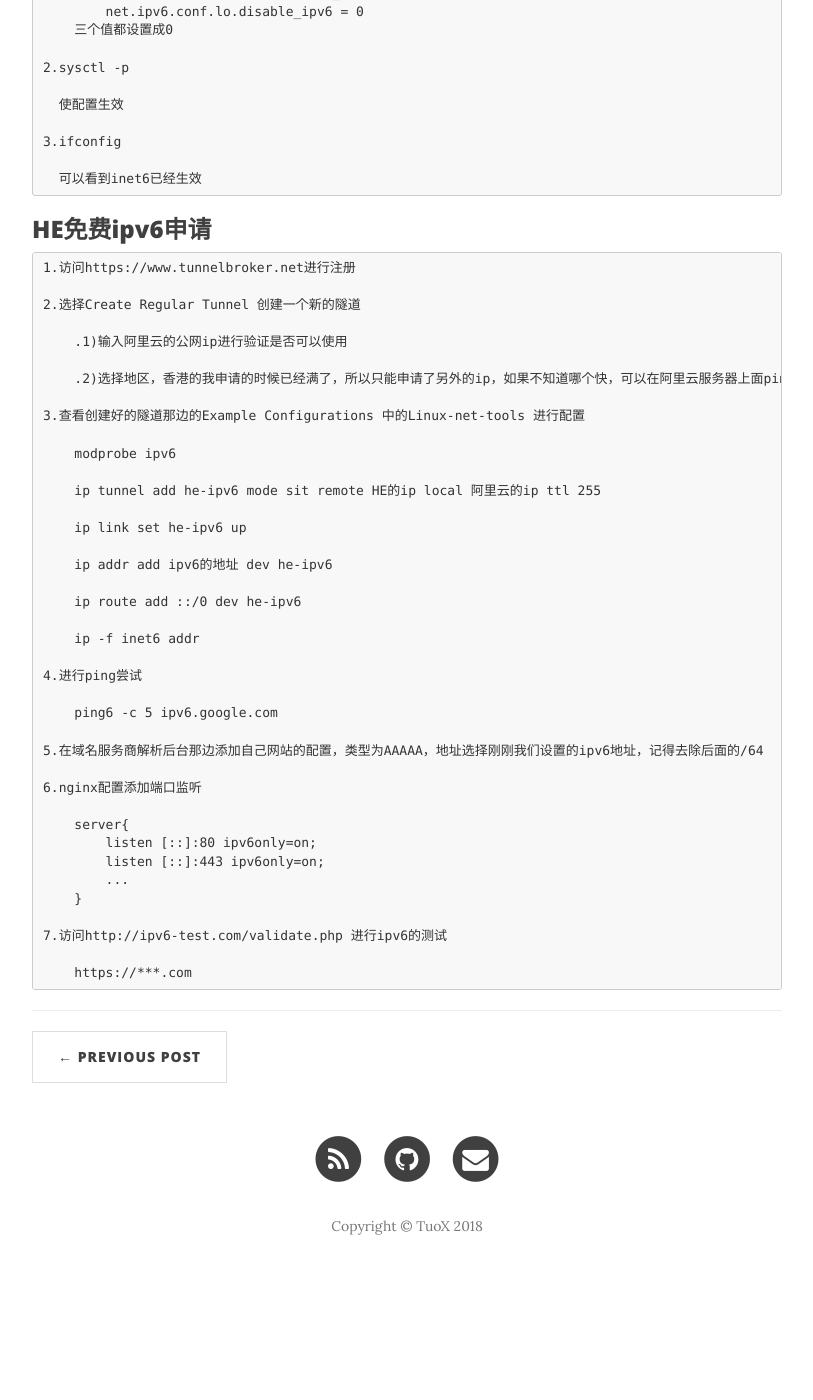
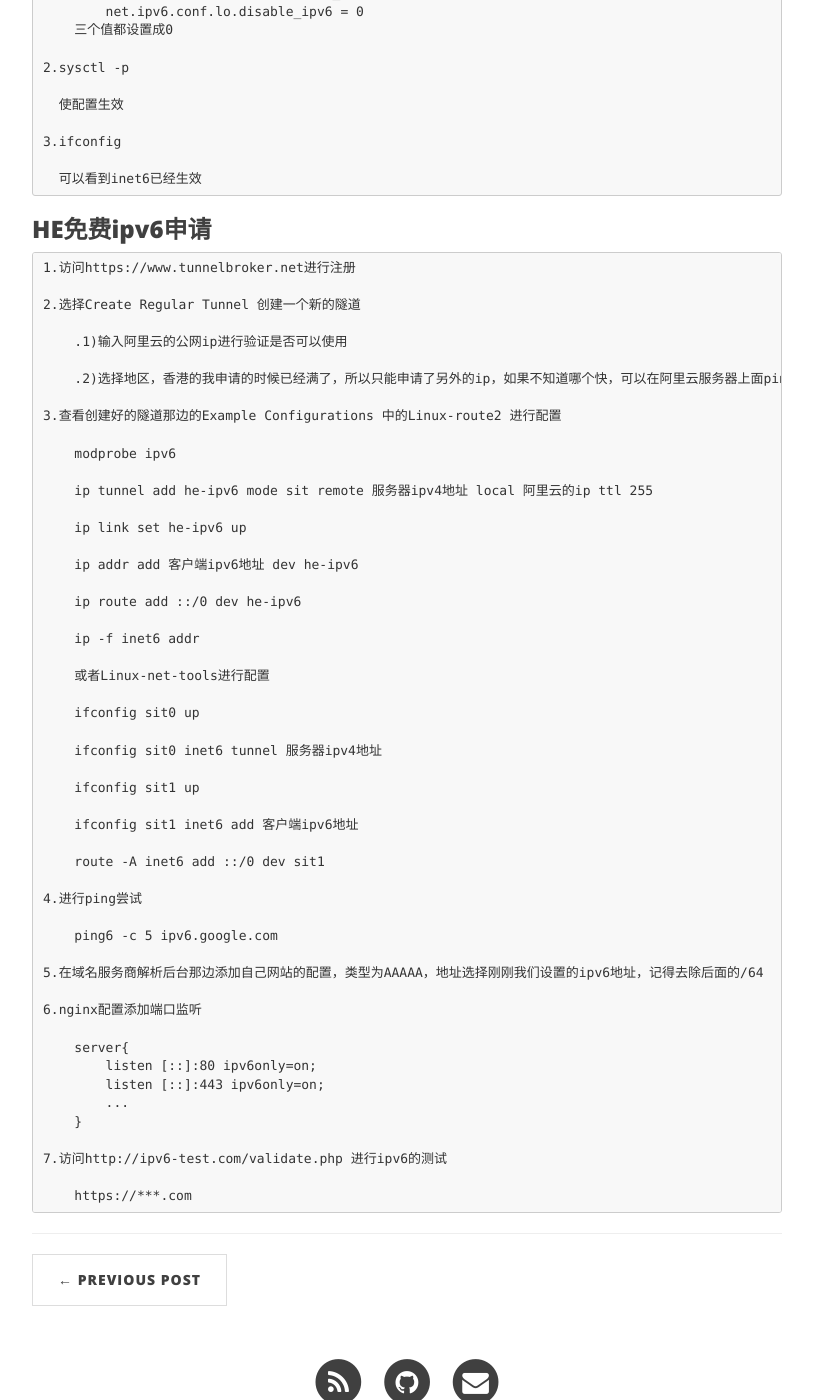
Before and after one commit to linzhiming0826/linzhiming0826.github.io, a Jekyll site: the page built from _posts/2018-09-27-ipv6.markdown, in a window 1280 px wide and 1400 px high, scrolled down 795 px. Shown: the whole window, without its empty margins (233-1046 px from the left). Built offline with Jekyll 4.4.1, drawn with Linux system fonts in a browser that asks for light colours; nearby versions of some CDN libraries; comment, search, counter and statistics services are not loaded; before the commit the page ends 2097 px from its top, so only the background shows below that.

Commit message:
修改文章

```diff
--- a/_posts/2018-09-27-ipv6.markdown
+++ b/_posts/2018-09-27-ipv6.markdown
@@ -41,19 +41,31 @@ header-img: "img/post-26/bg.png"
 
         .2)选择地区，香港的我申请的时候已经满了，所以只能申请了另外的ip，如果不知道哪个快，可以在阿里云服务器上面ping一下
 
-    3.查看创建好的隧道那边的Example Configurations 中的Linux-net-tools 进行配置
+    3.查看创建好的隧道那边的Example Configurations 中的Linux-route2 进行配置
 
         modprobe ipv6
 
-        ip tunnel add he-ipv6 mode sit remote HE的ip local 阿里云的ip ttl 255
+        ip tunnel add he-ipv6 mode sit remote 服务器ipv4地址 local 阿里云的ip ttl 255
 
         ip link set he-ipv6 up
 
-        ip addr add ipv6的地址 dev he-ipv6
+        ip addr add 客户端ipv6地址 dev he-ipv6
 
         ip route add ::/0 dev he-ipv6
 
         ip -f inet6 addr
+
+        或者Linux-net-tools进行配置
+
+        ifconfig sit0 up
+
+        ifconfig sit0 inet6 tunnel 服务器ipv4地址
+
+        ifconfig sit1 up
+
+        ifconfig sit1 inet6 add 客户端ipv6地址
+
+        route -A inet6 add ::/0 dev sit1
 
     4.进行ping尝试
 
```
